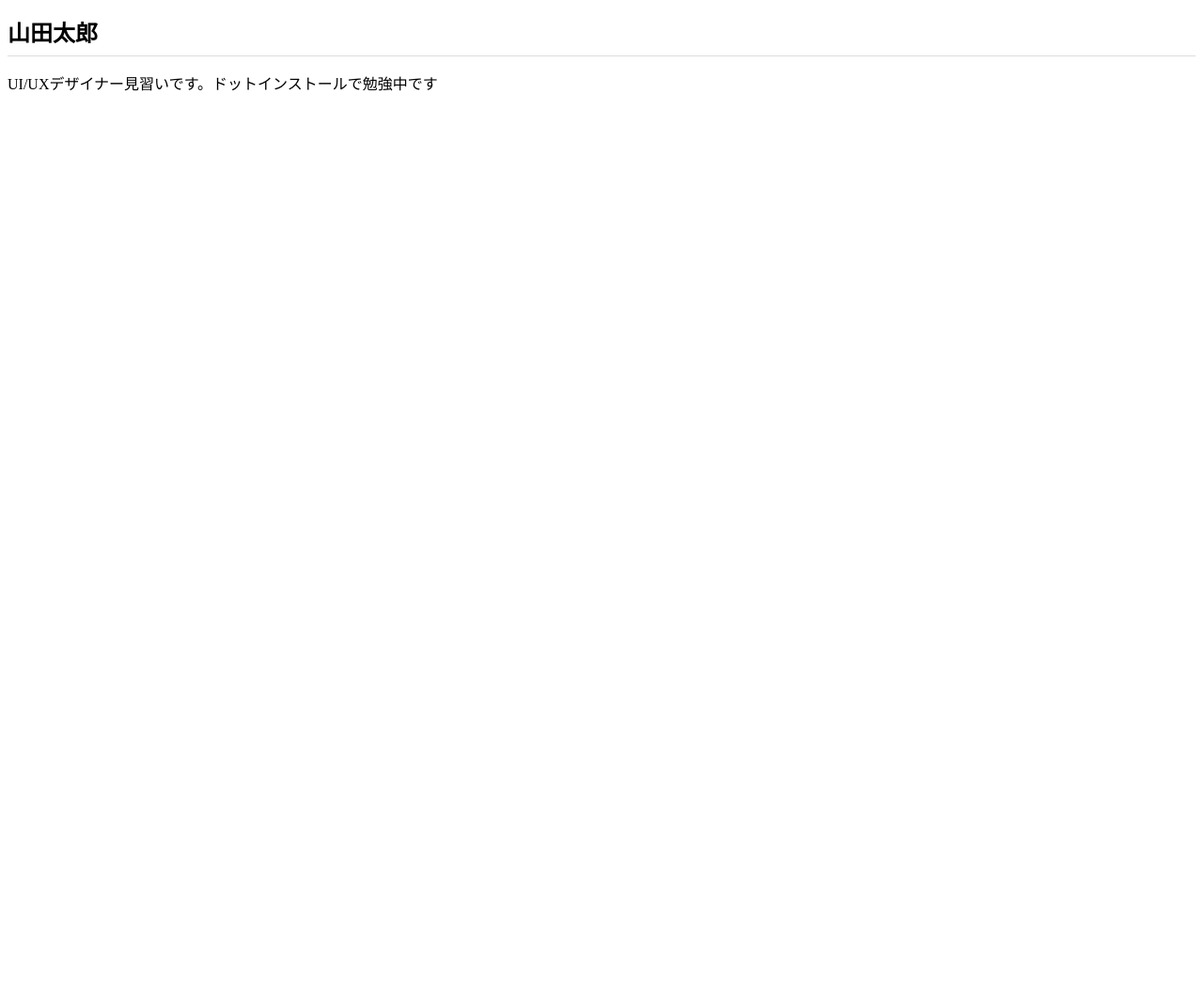
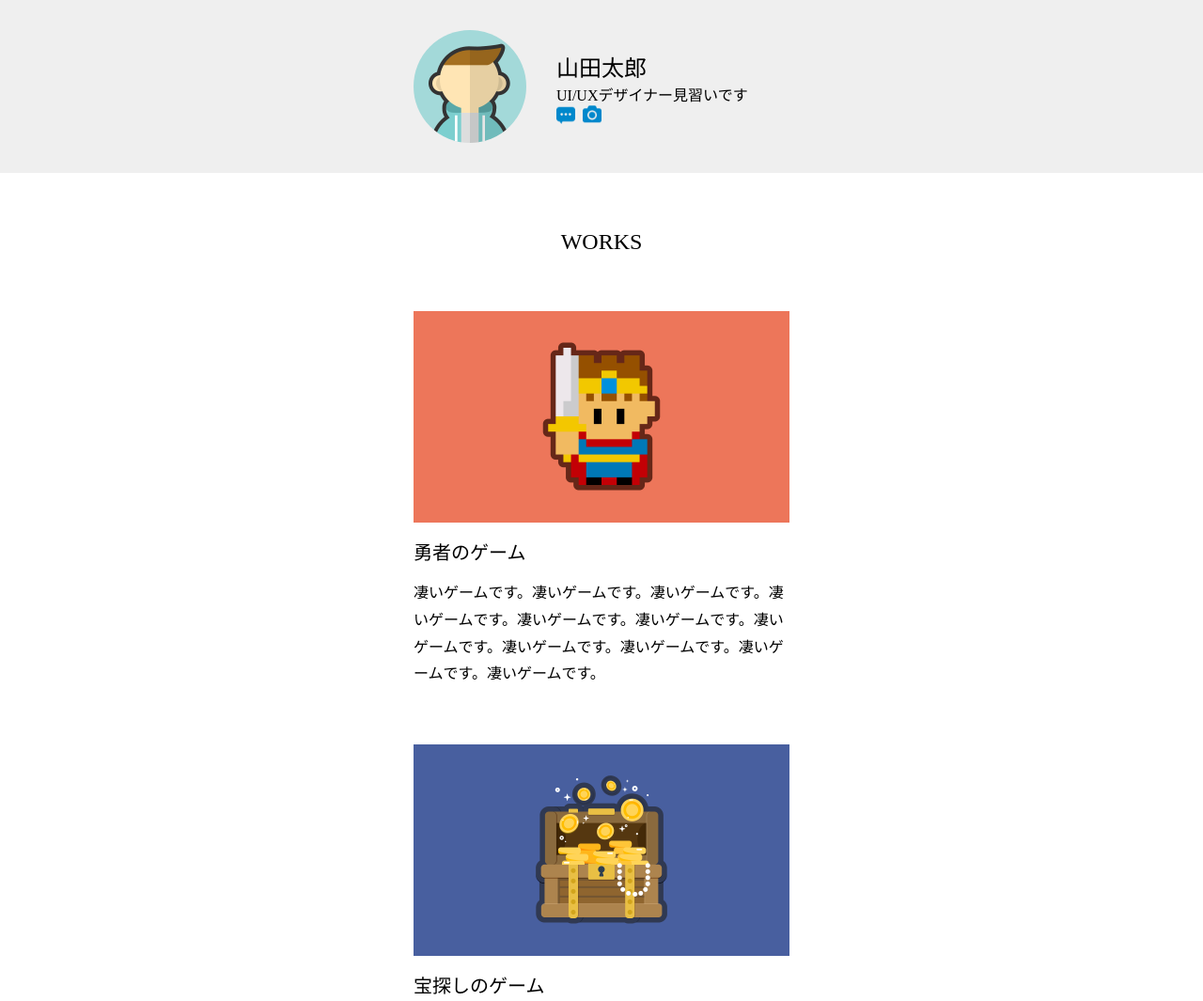
Before and after one commit to yusuke-san28/yusuke-san28.github.io, a plain HTML site: page index.html in a window 1280 px wide. Shown: the top 1065 px of the page at 94% size. Before the commit the page ends 800 px from the top, so only its background shows below. Drawn offline with Linux system fonts and the light colour scheme; files that its build step writes are made by us from their sources.

Commit message:
Add files via upload

```diff
--- /dev/null
+++ b/css/style.css
@@ -0,0 +1,87 @@
+/* common */
+body{
+  margin:0;
+}
+img{
+  vertical-align:bottom;
+}
+
+h1,
+h2,
+p{
+  margin:0;
+}
+
+h1,
+h2{
+  font-weight:normal;
+}
+
+/* header */
+
+header{
+  background:#efefef;
+}
+
+header .container{
+  width:400px;
+  margin:0 auto;
+  padding:32px;
+  display:flex;
+  align-items:center;
+}
+
+header .container div + div{
+  margin-left:32px;
+}
+
+header h1{
+  font-size:24px;
+}
+
+header ul{
+  list-style:none;
+  margin:0;
+  padding:0;
+  display:flex;
+}
+header ul li + li{
+  margin-left:8px;
+}
+
+header .icon{
+  border-radius:50%;
+}
+
+/* main */
+main .container{
+  width:400px;
+  margin:0 auto;
+}
+
+main h1{
+  font-size:24px;
+  text-align:center;
+  padding:60px 0;
+}
+
+main h2{
+  font-size:20px;
+  margin-top:16px;
+}
+
+main p {
+  line-height:1.8;
+  margin-top:16px;
+}
+
+main section + section {
+  margin-top:60px;
+}
+
+/* footer */
+footer{
+  padding:60px 0;
+  text-align:center;
+  color:#aaa;
+}
--- a/index.html
+++ b/index.html
@@ -5,10 +5,76 @@
   <meta http-equiv="X-UA-Compatible" content="IE=edge">
   <meta name="viewport" content="width=device-width, initial-scale=1.0">
   <title>山田太郎のポートフォリオサイト</title>
-  <link rel="stylesheet" href="CSS/style.css">
+  <link rel="icon" href="img/favicon.png">
+  <link rel="stylesheet" href="css/style.css">
 </head>
 <body>
-  <h1>山田太郎</h1>
-  <p>UI/UXデザイナー見習いです。ドットインストールで勉強中です</p>
+  <header>
+    <div class="container">
+      <div>
+        <img src="img/taro.png"
+        alt="太郎のアイコン"
+        width="120"
+        height="120"
+        class="icon">
+      </div>
+      <div>
+        <h1>山田太郎</h1>
+        <p>UI/UXデザイナー見習いです</p>
+        <ul>
+          <li>
+            <a href="#">
+              <img
+              src="img/blog.png"
+              alt="ブログアイコン"
+              width="20"
+              height="20">
+            </a>
+          </li>
+          <li>
+            <a href="#">
+              <img
+              src="img/photos.png"
+              alt="写真アイコン"
+              width="20"
+              height="20">
+            </a>
+          </li>
+        </ul>
+      </div>
+    </div>
+  </header>
+  <main>
+    <div class="container">
+      <h1>WORKS</h1>
+      <section>
+        <img src="img/work1.png"
+        alt="勇者ゲーム"
+        width="400"
+        height="225">
+        <h2>勇者のゲーム</h2>
+        <p>凄いゲームです。凄いゲームです。凄いゲームです。凄いゲームです。凄いゲームです。凄いゲームです。凄いゲームです。凄いゲームです。凄いゲームです。凄いゲームです。凄いゲームです。</p>
+      </section>
+      <section>
+        <img src="img/work2.png"
+        alt="宝探しのゲーム"
+        width="400"
+        height="225">
+        <h2>宝探しのゲーム</h2>
+        <p>凄いゲームです。凄いゲームです。凄いゲームです。凄いゲームです。凄いゲームです。凄いゲームです。凄いゲームです。凄いゲームです。凄いゲームです。凄いゲームです。凄いゲームです。</p>
+      </section>
+      <section>
+        <img src="img/work3.png"
+        alt="神経衰弱"
+        width="400"
+        height="225">
+        <h2>神経衰弱</h2>
+        <p>凄いゲームです。凄いゲームです。凄いゲームです。凄いゲームです。凄いゲームです。凄いゲームです。凄いゲームです。凄いゲームです。凄いゲームです。凄いゲームです。凄いゲームです。</p>
+      </section>
+    </div>
+  </main>
+  <footer>
+    <small>(c)dotinstall.com</small>
+  </footer>
 </body>
 </html>
```
Also changed, not shown: img/blog.png (added), img/favicon.png (added), img/photos.png (added), img/taro.png (added), img/work1.png (added), img/work2.png (added), img/work3.png (added).
